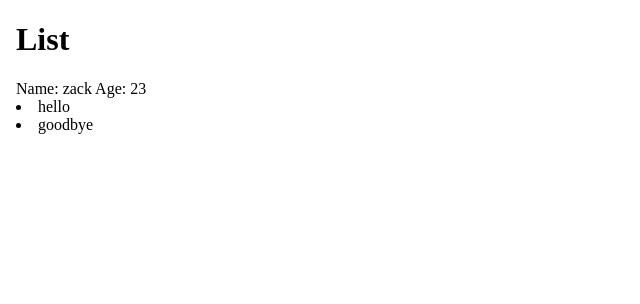
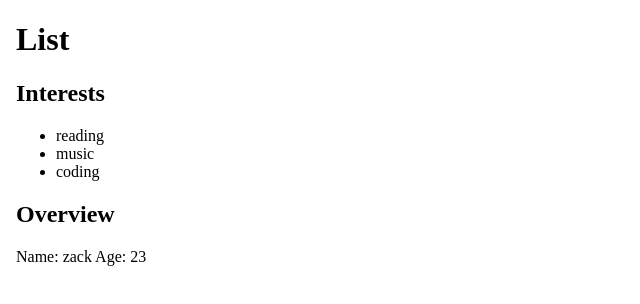
Before and after one commit to zbabtkis/AsyncTemplater, a plain HTML site: page index.html in a window 1280 px wide. Shown: the whole page, without its empty margins (0-640 px from the left). Drawn offline with nearby package versions, Linux system fonts and the light colour scheme.

Commit message:
separated application from library, added comments, and fixed bug where template parent node was lost on promised values

```diff
--- /dev/null
+++ b/example.js
@@ -0,0 +1,20 @@
+var p = new Promise(function(resolve, reject) {
+    setTimeout(function() {
+		resolve([
+			{title: "reading"},
+			{title: "music"},
+			{title: "coding"}
+		]);
+    }, 1000);
+});
+
+var FIXTURE = {
+    title: "List",
+    interests: p,
+    profile: {
+        name: "zack",
+        age: 23
+    }
+};
+
+$('#component').append($('#test').text().build(FIXTURE));
--- a/index.html
+++ b/index.html
@@ -8,18 +8,26 @@
 
   <body>
     <div id="component"></div>
-    <script type="text/hellr" id="test">
+    <script type="template/Asyncr" id="test">
         <h1>@title</h1>
+		<div id='interests'>
+			<h2>Interests</h2>
 			<ul>
-            #each items
+				#each interests
 					<li>@title</li>
 				/each
 			</ul>
+		</div>
+		<div id='profile'>
+			<h2>Overview</h2>
 			#with profile
-        <label>Name: </label><name>@name</name> <label>Age: </label><age>@age</age>
+				<label>Name: </label><name>@name</name>
+				<label>Age: </label><age>@age</age>
 			/with
+		</div>
     </script>
     <script src="script.js"></script>
+	<script src="example.js"></script>
   </body>
 
 </html>
--- a/script.js
+++ b/script.js
@@ -1,4 +1,7 @@
-var TypeHandler = function() {
+;(function() {
+	var TypeHandler, PromiseRegistry;
+
+	TypeHandler = function() {
 		var handles = {};
 
 		return {
@@ -13,7 +16,7 @@ var TypeHandler = function() {
 		};
 	}();
 
-var PromiseRegistry = function() {
+	PromiseRegistry = function() {
 		var handles = {};
 
 		return {
@@ -26,18 +29,19 @@ var PromiseRegistry = function() {
 		};
 	}();
 
+	//Extend prototype of window.String.
 	String.prototype.build = function(obj, NS) {
 		var html = this;
 
 		var refs = /(@[^\s<]+)/g
-      , it   = /#each\s.+\n(.*?)\n(\s+\/|\/)each/gm
-      , wi   = /#with\s.+\n(.*?)\n(\s+\/|\/)with/gm
+		  , it   = /#each\s.+\n([\S\s]+)\n(\s+\/|\/)each/gm
+		  , wi   = /#with\s.+\n([\S\s]+)\n(\s+\/|\/)with/gm
 		  , MARKER = ";MARK_FOR_CHANGE;";
 
 		function _getBlock(wrap, item) {
 			var lookup = new RegExp("#" + wrap + " (.+)\n");
 			var ctx = lookup.exec(item)[1]
-          , segment = item.split(/\n/g).slice(1, -1).join('/n');
+			  , segment = item.split(/\n/g).slice(1, -1).join('');
 
 			return {
 				context: ctx,
@@ -45,12 +49,24 @@ String.prototype.build = function(obj, NS) {
 			};
 		}
 
+		/**
+		 * Allow @alias to reference 'with' object.
+		 *
+		 * @param  {Object} item - Unit of template (i.e. for with statement etc.)
+		 * @return {String} parsed and rendered HTML string.
+		 */
 		function doWith(item) {
 			var block = _getBlock('with', item);
 
 			return block.block.build(obj[block.context], block.context, doWith);
 		}
 
+		/**
+		 * Like doWith, but using for loop.
+		 *
+		 * @param {String} item - Unit of template (i.e for loop).
+		 * @return {String} parsed HTML string with essentially multiple 'withs'.
+		 */
 		function doFor(item) {
 			var block = _getBlock('each', item)
 			  , ctx   = obj[block.context]
@@ -58,6 +74,19 @@ String.prototype.build = function(obj, NS) {
 			  , str = "";
 
 			return TypeHandler.get(type, ctx, block, doFor, item);
+		}
+
+		/**
+		 * Gets property value by key in data object.
+		 *
+		 * @param {String} item - Unit of template (i.e. @reference)
+		 * @return {Promise|String} value to be rendered from data object.
+		 */
+		function doVars(item) {
+			var key = item.slice(1)
+			  , val = obj[key];
+
+			return val || "";
 		}
 
 		TypeHandler.handle('[object Array]', function(block, method, item) {
@@ -88,17 +117,17 @@ String.prototype.build = function(obj, NS) {
 		});
 
 
-    function doVars(item) {
-        var key = item.slice(1)
-          , val = obj[key];
 
-		return val || "";
-    }
+		// Create multipe blocks to be rendered for each item in array.
+		html = html.replace(it, doFor);
 
-    html = html.replace(it, doFor);
+		// Inject object values into with statements.
 		html = html.replace(wi, doWith);
+
+		// Final pass through compiled string to add in remaining reference values.
 		html = html.replace(refs, doVars);
 
+		// If we are at the top level, create document element to return.
 		if(!NS) {
 
 			// Parse entire HTML string to form traversable document tree.
@@ -106,13 +135,12 @@ String.prototype.build = function(obj, NS) {
 
 			// Check all elements in tree for parsable data
 			[].forEach.call(fragment.body.children, function check(el) {
-			var holder = el.parentNode.parentNode;
+				var holder = el.parentNode;
 
 				// If current element is not a text node it should be searched.
 				if(el.nodeType !== 3 && el.childNodes && el.childNodes.length) {
 					[].forEach.call(el.childNodes, check);
 				} else if(el.nodeValue && el.nodeValue.match(MARKER)) {
-				el.parentNode.remove();
 
 					// Get bound valye key from element text and remove placeholder.
 					el.parentNode.dataset.bind = el.nodeValue.replace(MARKER, "").trim();
@@ -125,6 +153,7 @@ String.prototype.build = function(obj, NS) {
 								holder.appendChild(node);
 							});
 						});
+					el.remove();
 				}
 			});
 
@@ -133,22 +162,4 @@ String.prototype.build = function(obj, NS) {
 		return NS ? html : fragment.body;
 	};
 
-var p = new Promise(function(resolve, reject) {
-    setTimeout(function() {
-		resolve([
-			{title: "hello"},
-			{title: "goodbye"}
-		]);
-    }, 1000);
-});
-
-var FIXTURE = {
-    title: "List",
-    items: p,
-    profile: {
-        name: "zack",
-        age: 23
-    }
-};
-
-$('#component').append($('#test').text().build(FIXTURE));
+}).call(window);
```
Lines whose indentation alone changed are shown as unchanged.
